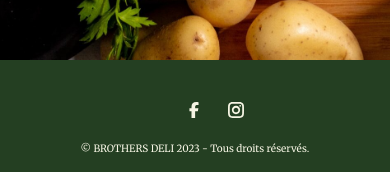
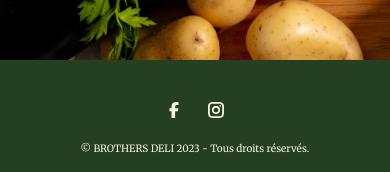
Before and after one commit to Adjel/brothersdeli, a Next.js app: page / in a window 390 px wide. Shown: the part 1034-1206 px from the top of the page. Built offline with nearby package versions, Linux system fonts and the light colour scheme.

Commit message:
fix(header): header mobile icon

```diff
--- a/src/components/Footer/footer.module.css
+++ b/src/components/Footer/footer.module.css
@@ -51,6 +51,7 @@
     justify-content: center;
     align-items: end;
     gap: var(--gap);
+    padding: 0;
 }
 
 /* use new grid area layout declared in media query */
--- a/src/components/Nav/DesktopNav.js
+++ b/src/components/Nav/DesktopNav.js
@@ -1,7 +1,7 @@
 import React from "react";
 import Link from "next/link";
 import styles from "./nav.module.css";
-import { useRouter } from "next/router";
+import { useRouter } from "next/navigation";
 
 export default function DesktopNav() {
   const router = useRouter();
--- a/src/components/Nav/MobileNav.js
+++ b/src/components/Nav/MobileNav.js
@@ -1,7 +1,7 @@
 import React, { useRef, useEffect } from "react";
 import Link from "next/link";
 import styles from "./nav.module.css";
-import { useRouter } from "next/router";
+import { useRouter } from "next/navigation";
 
 export default function MobileNav({ isNavOpen }) {
   const navRef = useRef();
```
